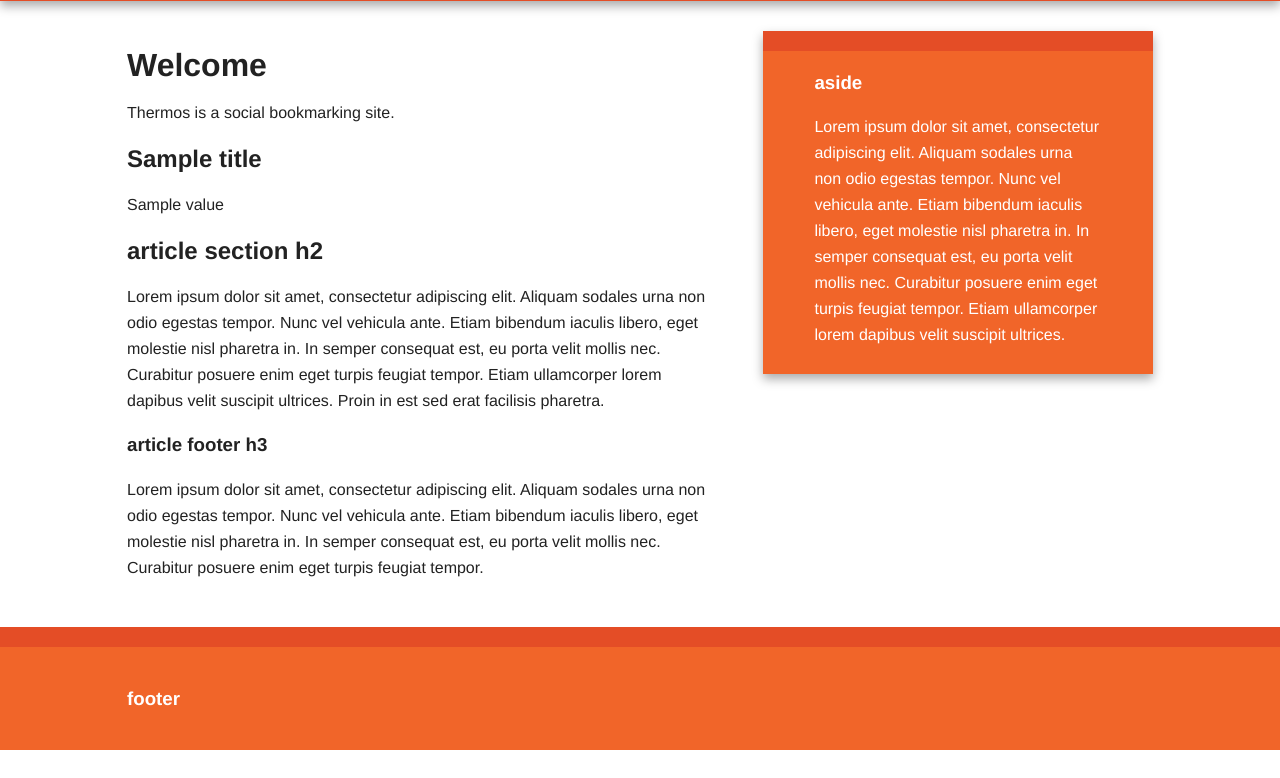
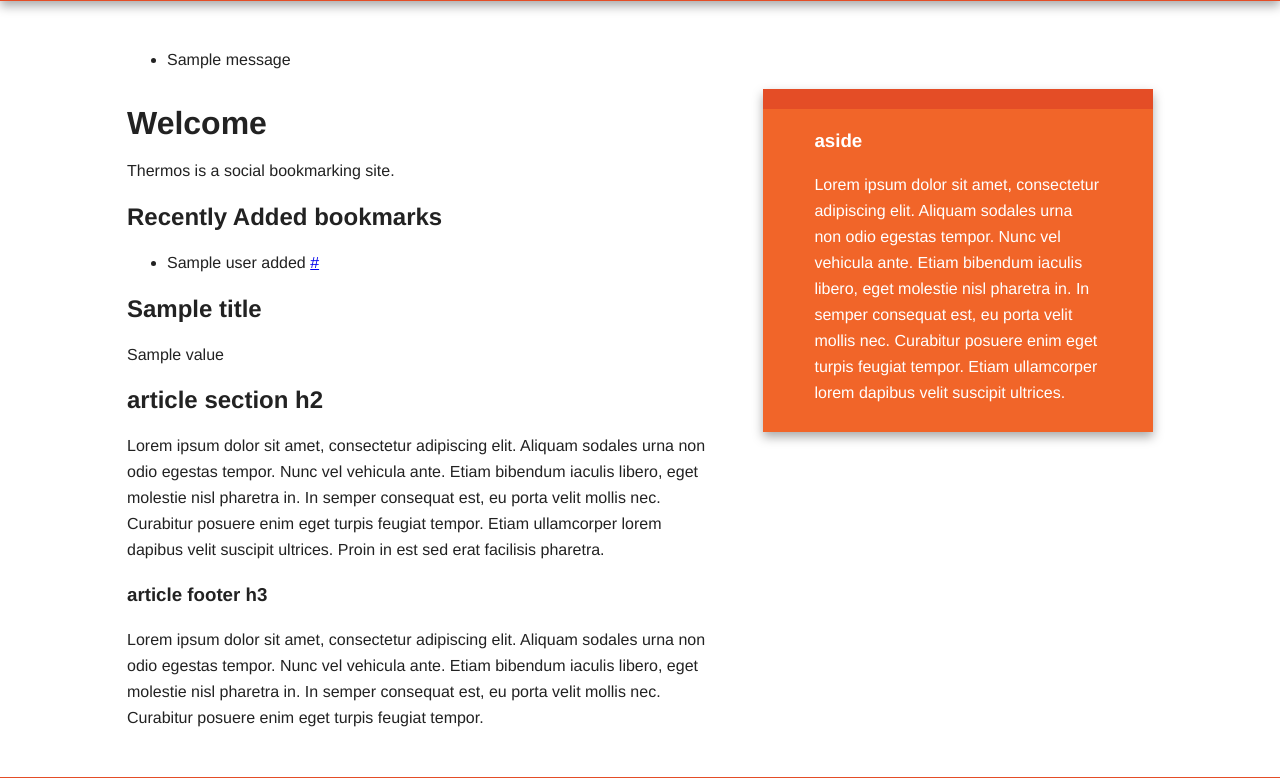
Before and after one commit to riteshdalvi270/Bookmarks, a Flask app: template templates/index.html in a window 1280 px wide. Shown: the part 95-873 px from the top of the page. Before the commit the page ends 845 px from the top, so only its background shows below. Run offline with Flask 2, Linux system fonts and the light colour scheme; the template is opened without the code that fills it: most values are stand-ins (such as "Sample title", 1, 10 or a date in 2020); one stand-in notice (Sample message) is shown; some libraries are stand-ins or nearby versions.

Commit message:
Show recent stored forms. Flash messages

```diff
--- a/templates/base.html
+++ b/templates/base.html
@@ -30,6 +30,17 @@
         <div class="main-container">
             <div class="main wrapper clearfix">
 
+                <article class="flashes">
+                    {% with messages = get_flashed_messages() %}
+                        {% if messages %}
+                            <ul>
+                                {% for message in messages %}
+                                <li>{{message}}</li>
+                                {% endfor %}
+                            </ul>
+                            {% endif %}
+                            {% endwith %}
+                </article>
                 {% block content %}
                 {% endblock %}
 
--- a/templates/index.html
+++ b/templates/index.html
@@ -10,6 +10,16 @@ Thermos -- Welcome
         <h1>Welcome</h1>
         <p>Thermos is a social bookmarking site.</p>
     </header>
+    <section>
+        <h2>Recently Added bookmarks</h2>
+            {% if new_bookmarks %}
+                <ul>
+                    {% for bm in new_bookmarks %}
+                        <li>{{bm.user}} added <a href="{{bm.url}}">{{bm.url}}</a></li>
+                    {% endfor %}
+                </ul>
+            {% endif %}
+    </section>
     <section>
         <h2>{{title}}</h2>
         <p>{{value}}</p>
```
Also changed, not shown: thermos.py (+6 -1 lines).
